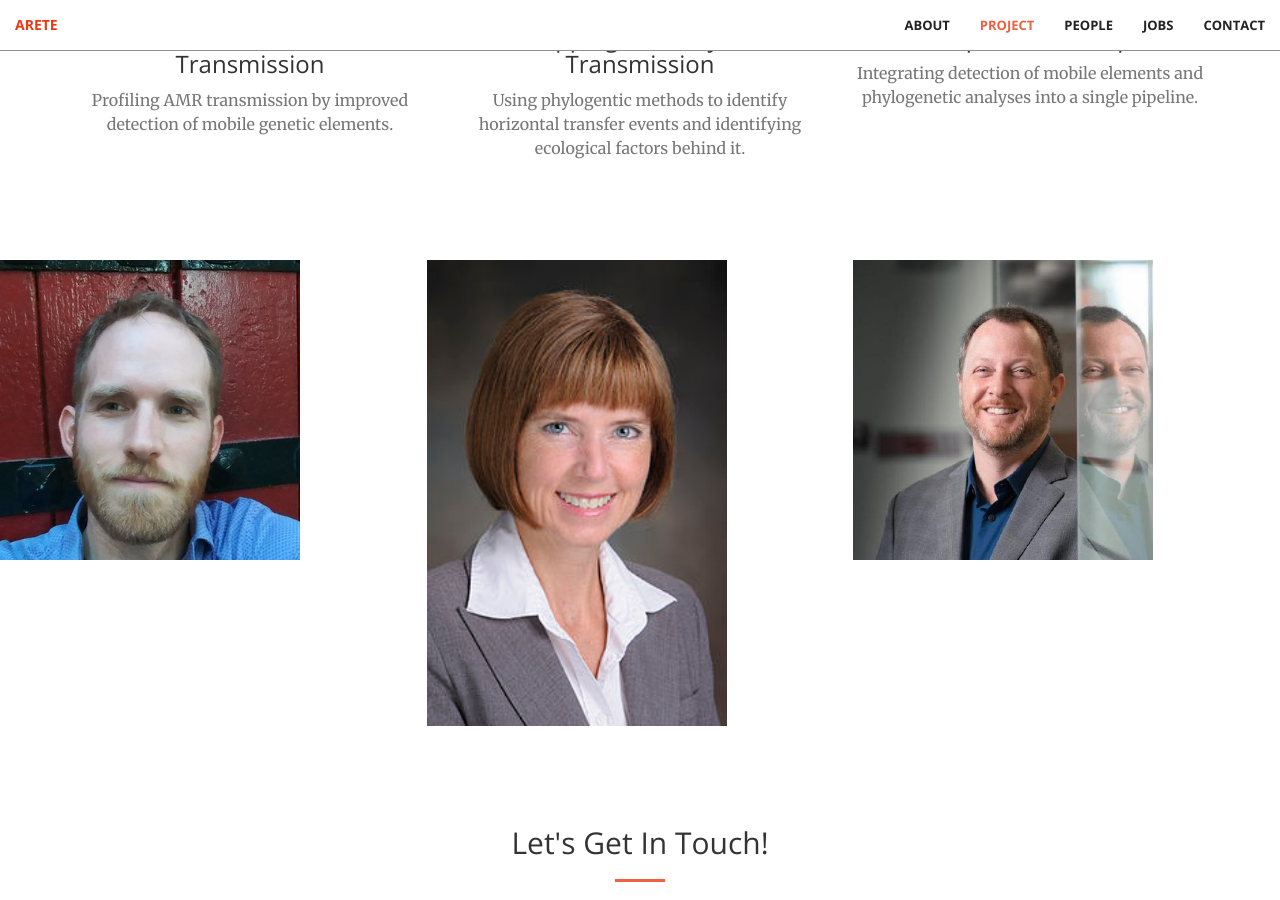
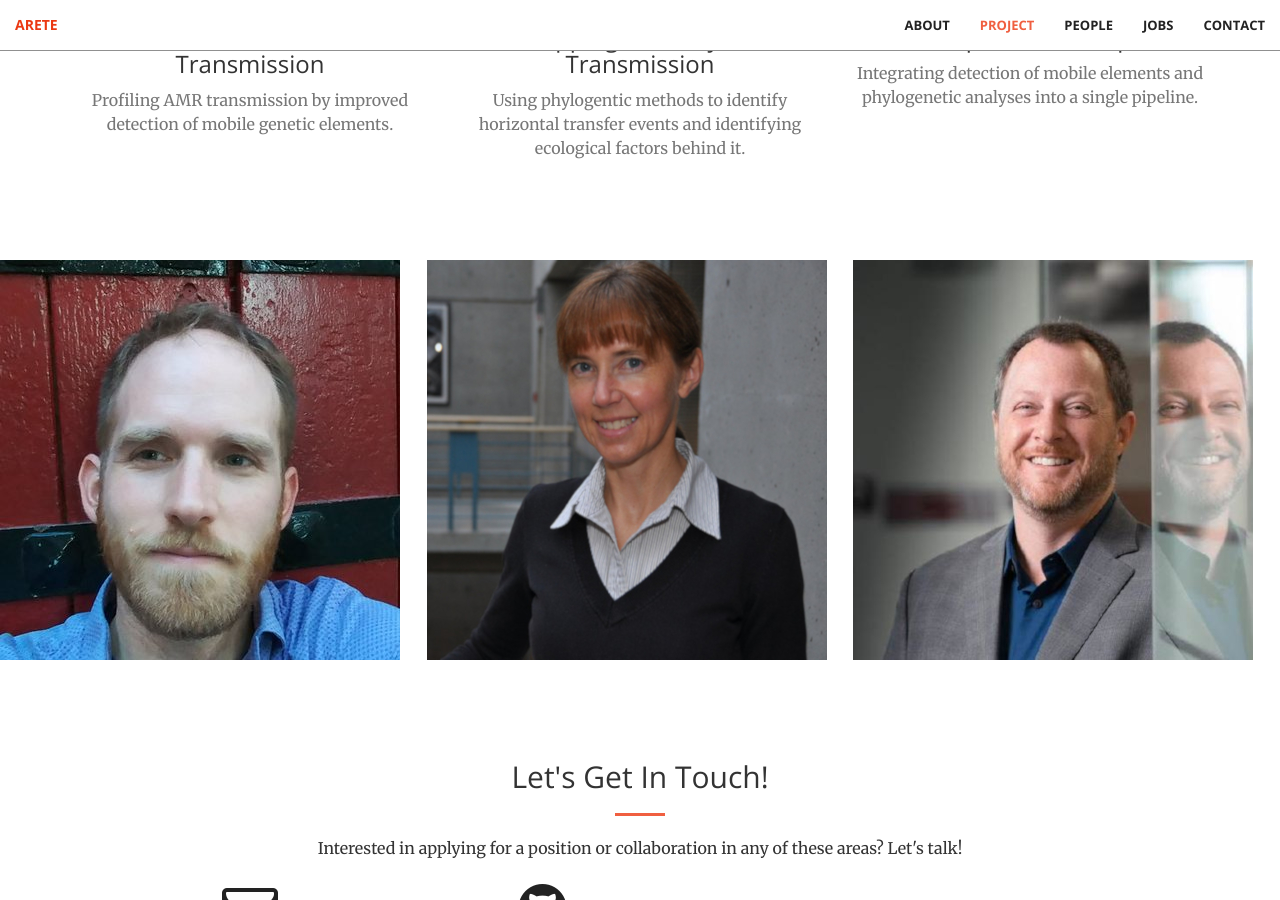
Before and after one commit to beiko-lab/ARETE-page, a Jekyll site: the page built from index.html, in a window 1280 px wide and 900 px high, scrolled down 1574 px. Built offline with Jekyll 4.4.1, drawn with Linux system fonts in a browser that asks for light colours.

Commit message:
Fix picture sizes

```diff
--- a/_includes/people.html
+++ b/_includes/people.html
@@ -3,7 +3,7 @@
         <div class="row no-gutter">
             <div class="col-lg-4 col-sm-6">
                 <a href="http://kiwi.cs.dal.ca/beikolabWordPress/" class="portfolio-box">
-                    <img src="img/beiko.jpg" class="img-responsive" alt="" width="300">
+                    <img src="img/beiko.jpg" class="img-responsive" alt="">
                     <div class="portfolio-box-caption">
                         <div class="portfolio-box-caption-content">
                             <div class="project-category text-faded">
@@ -18,7 +18,7 @@
             </div>
             <div class="col-lg-4 col-sm-6">
                 <a href="http://www.brinkman.mbb.sfu.ca/" class="portfolio-box">
-                    <img src="img/brinkman.jpg" class="img-responsive" width="300" alt="">
+                    <img src="img/brinkman.jpg" class="img-responsive" alt="">
                     <div class="portfolio-box-caption">
                         <div class="portfolio-box-caption-content">
                             <div class="project-category text-faded">
@@ -33,7 +33,7 @@
             </div>
             <div class="col-lg-4 col-sm-6">
                 <a href="http://mcarthurbioinformatics.ca/" class="portfolio-box">
-                    <img src="img/mcarthur.jpg" class="img-responsive" width="300" alt="">
+                    <img src="img/mcarthur.jpg" class="img-responsive" alt="">
                     <div class="portfolio-box-caption">
                         <div class="portfolio-box-caption-content">
                             <div class="project-category text-faded">
```
Also changed, not shown: img/brinkman.jpg, img/mcarthur.jpg.
